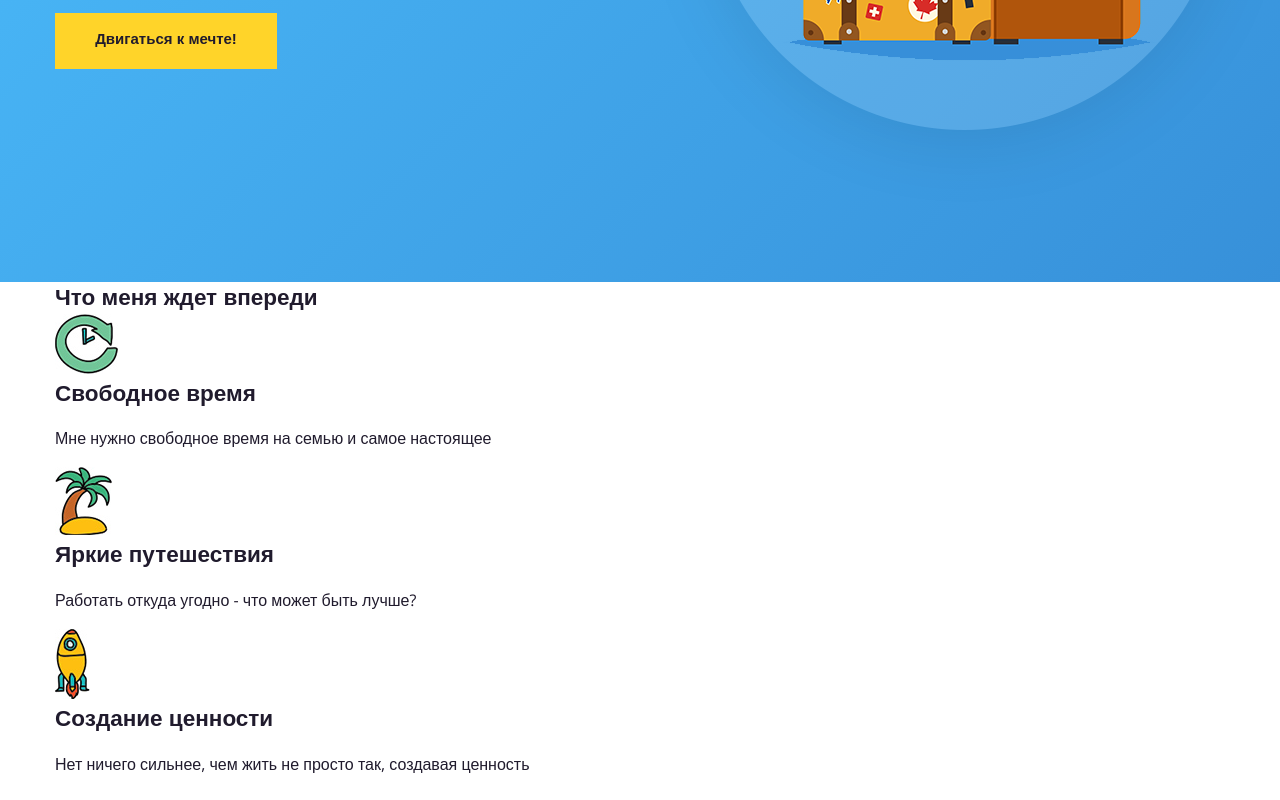
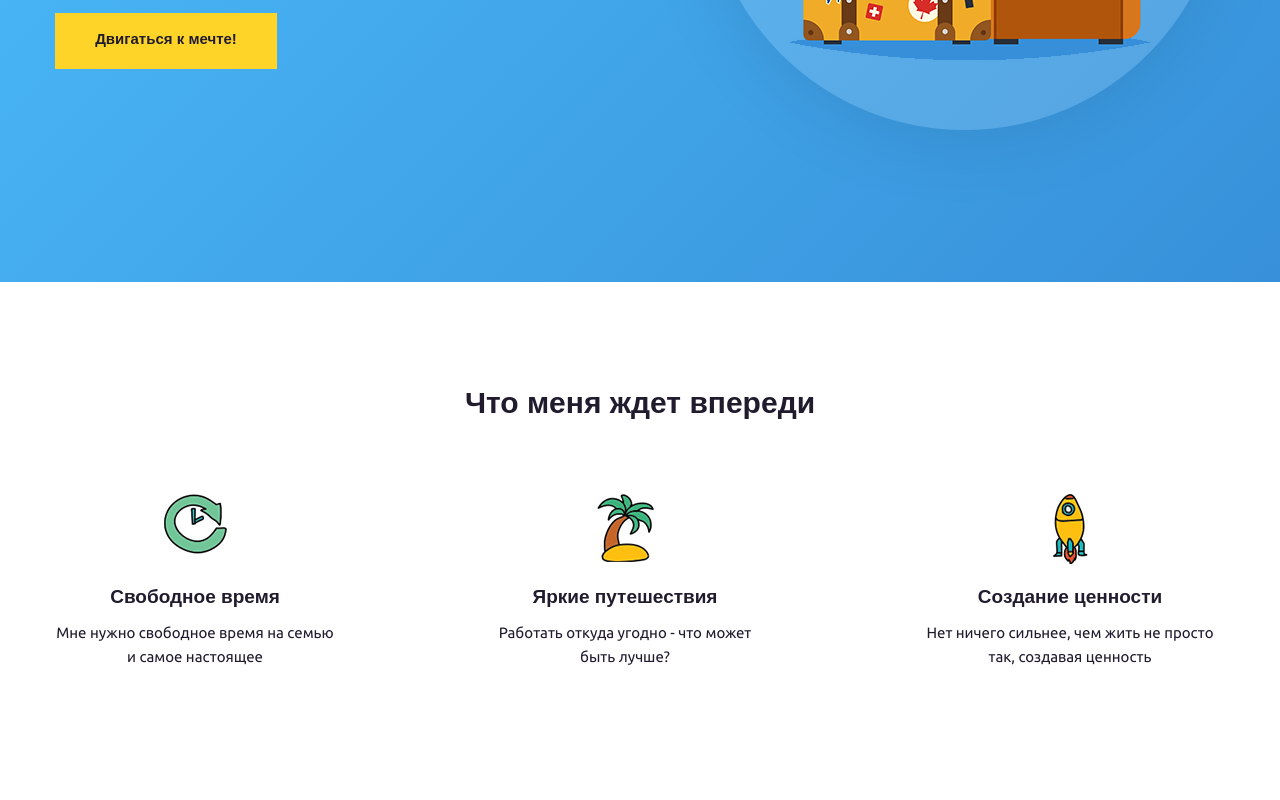
Before and after one commit to ivan-ust402/Creating-a-landing-page-fix, a plain HTML site: page index.html in a window 1280 px wide. Shown: the part 551-1351 px from the top of the page. Drawn offline with nearby package versions, Linux system fonts and the light colour scheme.

Commit message:
css: added styles to waitings section

```diff
--- a/css/style.css
+++ b/css/style.css
@@ -89,3 +89,46 @@ p {
     margin-right: -60px;
     margin-top: 10px;
 }
+
+.waitings {
+    padding-top: 100px;
+    padding-bottom: 115px;
+}
+
+.section-title {
+    font-size: 30px;
+    text-align: center;
+}
+
+.items {
+    display: flex;
+    justify-content: space-between;
+    margin-top: 70px;
+}
+
+.item {
+    width: 280px;
+    background: url(../img/icon1.jpeg) no-repeat center top;
+    padding-top: 90px;
+    text-align: center;
+}
+
+.item-title {
+    font-size: 19px;
+}
+
+.item-text {
+    margin-top: 10px;
+    font-family: 'Ubuntu', sans-serif;
+    font-weight: 400;
+    font-size: 15px;
+}
+
+.item-trip {
+    background: url(../img/icon2.jpeg) no-repeat center top;
+}
+
+.item-value {
+    width: 310px;
+    background: url(../img/icon3.jpeg) no-repeat center top;
+}
--- a/index.html
+++ b/index.html
@@ -31,18 +31,15 @@
             <h2 class="section-title">Что меня ждет впереди</h2>
             <div class="items">
                 <div class="item item-free">
-                    <img src="img/icon1.jpeg" alt="arrow" class="item-img">
-                    <h1 class="item-title">Свободное время</h1>
+                    <h3 class="item-title">Свободное время</h3>
                     <p class="item-text">Мне нужно свободное время на семью и самое настоящее</p>
                 </div>
                 <div class="item item-trip">
-                    <img src="img/icon2.jpeg" alt="arrow" class="item-img">
-                    <h1 class="item-title">Яркие путешествия</h1>
+                    <h3 class="item-title">Яркие путешествия</h3>
                     <p class="item-text">Работать откуда угодно - что может быть лучше?</p>
                 </div>
                 <div class="item item-value">
-                    <img src="img/icon3.jpeg" alt="arrow" class="item-img">
-                    <h1 class="item-title">Создание ценности</h1>
+                    <h3 class="item-title">Создание ценности</h3>
                     <p class="item-text">Нет ничего сильнее, чем жить не просто так, создавая ценность</p>
                 </div>
             </div>
```
